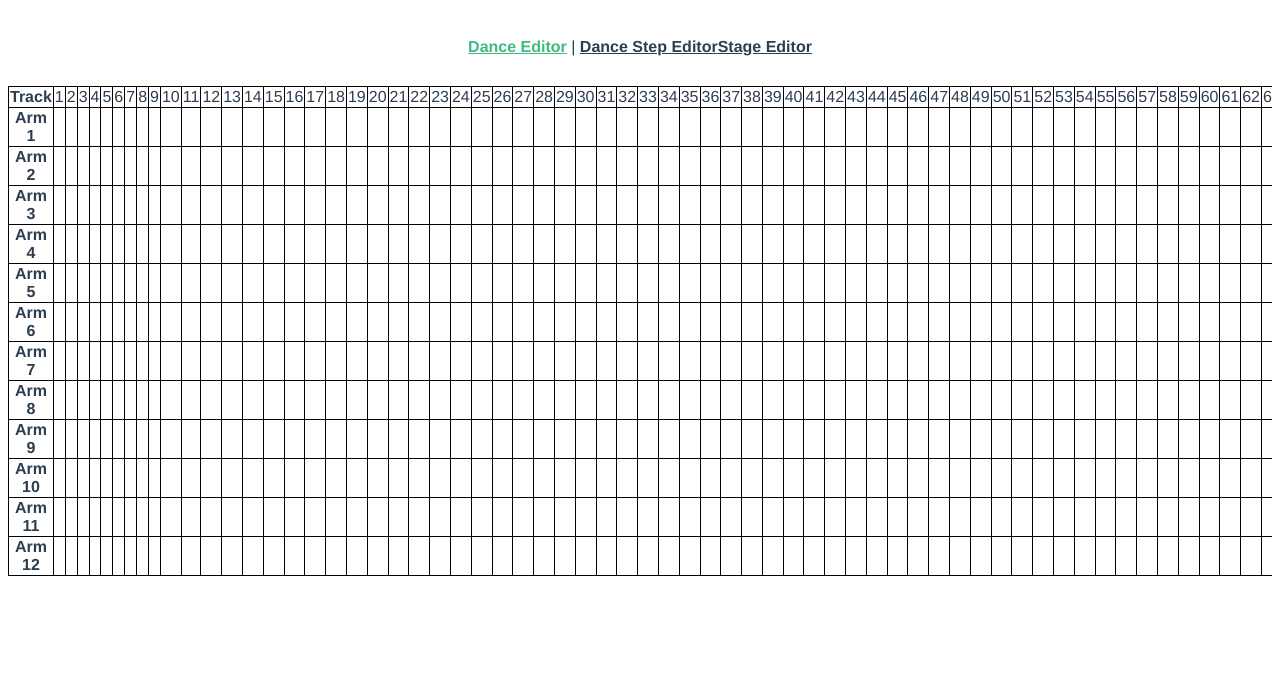
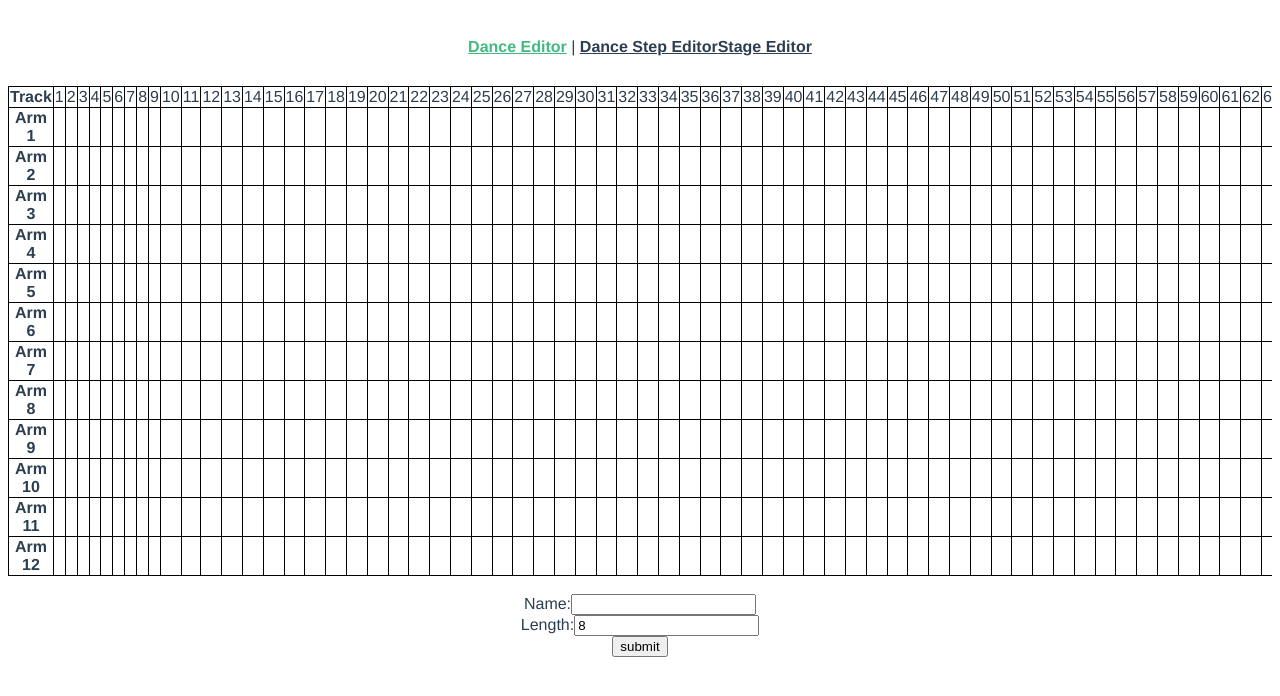
Before and after one commit to MyriadRivers/forest-ui, a Vue app: page / in a window 1280 px wide. Shown: the top 696 px of the page. Built offline with nearby package versions, Linux system fonts and the light colour scheme.

Commit message:
placeholder inputs to change dance step name and length

```diff
--- a/src/components/Playlist.vue
+++ b/src/components/Playlist.vue
@@ -14,6 +14,8 @@
             :key="i"
             :name="trackNames[i]"
             :totalBeats="totalBeats"
+            :dStepName = danceStepName
+            :dStepLength = danceStepLength
           />
         </tbody>
       </table>
@@ -29,7 +31,10 @@ export default {
   props: {
     totalTracks: Number,
     trackNames: Array,
-    totalBeats: Number
+    totalBeats: Number,
+    // Placeholder attributes passed down to track and then to beat cell, clean this up later
+    danceStepName: String,
+    danceStepLength: Number
   },
   components: {
     Track
--- a/src/components/Track.vue
+++ b/src/components/Track.vue
@@ -5,7 +5,7 @@
         v-for="(beat, i) in totalBeats"
         :key="i"
         :beatNumber="i"
-        danceStepName="d"
+        :danceStepName="dStepName"
         :danceStepLength="beatCellLengths[i]"
         :isFree="isFree(i)"
         v-on:add-step="merge"
@@ -19,13 +19,13 @@ import BeatCell from '@/components/BeatCell.vue'
 
 export default {
   name: 'Track',
-  props: ['name', 'totalBeats'],
+  props: ['name', 'totalBeats', 'dStepName', 'dStepLength'],
   components: { BeatCell },
   methods: {
     merge (beatIndex) {
-      console.log('merge at ' + beatIndex)
-      // dummy length for now
-      this.stepLength = 4
+      // console.log('merge at ' + beatIndex)
+      // dummy length for now, move the set steplength step to somewhere outside where it happens before any function, not just merge
+      this.stepLength = this.dStepLength
 
       this.beatCellLengths[beatIndex] = this.stepLength
       // set all cell lengths to 0 for the duration of the step; these cells will all be merged into the first
@@ -33,10 +33,10 @@ export default {
       for (let i = 1; i < this.stepLength; i++) {
         this.beatCellLengths[beatIndex + i] = 0
       }
-      this.debugCells()
+      // this.debugCells()
     },
     unmerge (beatIndex) {
-      console.log('unmerge at ' + beatIndex)
+      // console.log('unmerge at ' + beatIndex)
       this.stepLength = 1
 
       this.beatCellLengths[beatIndex] = this.stepLength
@@ -44,7 +44,7 @@ export default {
       for (let i = beatIndex + 1; this.beatCellLengths[i] === 0; i++) {
         this.beatCellLengths[i] = 1
       }
-      this.debugCells()
+      // this.debugCells()
     },
     initBeats () {
       var beatsArray = new Array(this.totalBeats)
@@ -55,7 +55,7 @@ export default {
       return beatsArray
     },
     isFree (beatIndex) {
-      this.debugCells()
+      this.stepLength = this.dStepLength
       for (let i = 0; i < this.stepLength; i++) {
         // TODO: Change check from against 1 to an actual flag for being free, as there can be valid dance steps that are 1 beat long
         if (this.beatCellLengths[beatIndex + i] !== 1) return false
--- a/src/views/DanceEditor.vue
+++ b/src/views/DanceEditor.vue
@@ -4,7 +4,19 @@
       :totalTracks="12"
       :trackNames="['Arm 1', 'Arm 2', 'Arm 3', 'Arm 4', 'Arm 5', 'Arm 6', 'Arm 7', 'Arm 8', 'Arm 9', 'Arm 10', 'Arm 11', 'Arm 12']"
       :totalBeats="64"
+      :danceStepName = stepName
+      :danceStepLength = stepLength
     />
+    <!-- Placeholder inputs just for demo purposes -->
+    <br>
+    <label>Name:</label>
+    <input v-model="stepName">
+    <br>
+    <label>Length:</label>
+    <input v-model.number="stepLength">
+    <br>
+    <button>submit</button>
+    <!-- Another placeholder to quickly output all the track's contents -->
   </div>
 </template>
 
@@ -16,6 +28,13 @@ export default {
   name: 'DanceEditor',
   components: {
     Playlist
+  },
+  data () {
+    return {
+      // Placeholder attributes passed down to playist and then to track and then to beat cell, clean this up later
+      stepName: '',
+      stepLength: 8
+    }
   }
 }
 </script>
```
